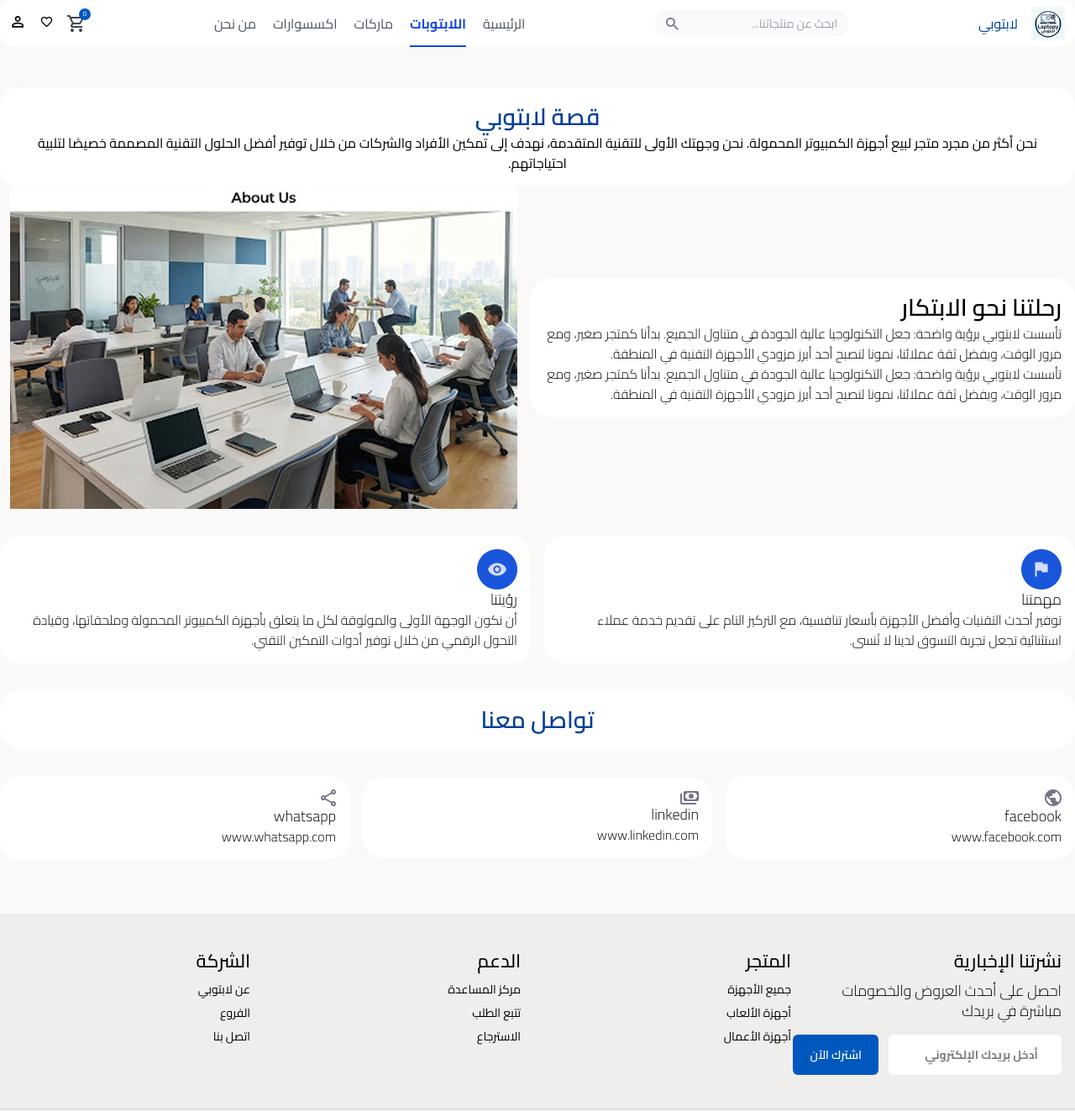
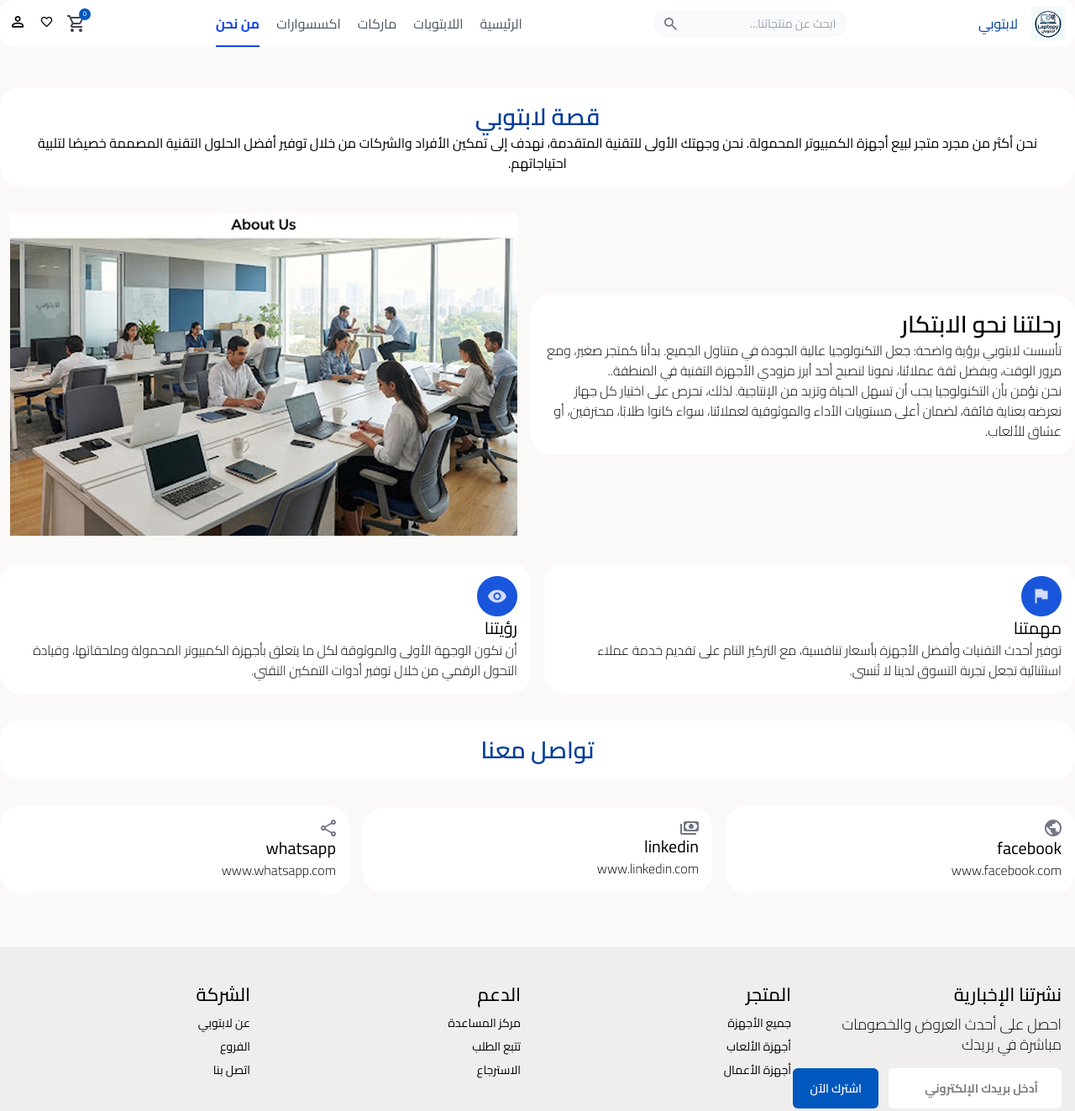
Before and after one commit to hananhamdan/Ehsan-Labtop, a website: page body.html in a window 1280 px wide. Shown: the top 1323 px of the page at 84% size. Drawn offline with Linux system fonts and the light colour scheme.

```diff
--- a/assets/css/input.css
+++ b/assets/css/input.css
@@ -89,8 +89,8 @@
   /* ================= H2 ================= */
 
   h2 {
-    font-size: 1.5rem;
-    line-height: 2rem;
+    font-size: 1.2rem;
+    line-height: 1.75rem;
     font-weight: 600;
 
     @variant md {
--- a/body.html
+++ b/body.html
@@ -118,14 +118,13 @@
 
             <a
               href="#"
-              class="relative flex h-14 items-center font-bold text-blue-700
-                     after:absolute after:bottom-0 after:right-0
-                     after:h-0.5 after:w-full after:bg-blue-700"
+              class="transition-colors duration-200 hover:text-blue-700"
             >
               اللابتوبات
             </a>
 
           </li>
+
 
 
           <li>
@@ -151,12 +150,15 @@
 
           </li>
 
-
-          <li>
+ <li>
 
             <a
-              href="./body.html"
-              class="transition-colors duration-200 hover:text-blue-700"
+              href="./index.html"
+              class="relative flex h-14 items-center
+                     font-bold text-blue-700
+                     after:absolute after:bottom-0 after:right-0
+                     after:h-0.5 after:w-full
+                     after:bg-blue-700"
             >
               من نحن
             </a>
@@ -233,39 +235,37 @@
 
   </header>
   <section class="container">
-  <div class=" text-center  boxWhite">
+  <div class=" text-center  md:my-8 my-4 boxWhite">
     <h2 class="text-PrimaryBlue  ">قصة لابتوبي</h2>
     <p>نحن أكثر من مجرد متجر لبيع أجهزة الكمبيوتر المحمولة. نحن وجهتك الأولى للتقنية المتقدمة، نهدف إلى تمكين الأفراد والشركات
 من خلال توفير أفضل الحلول التقنية المصممة خصيصًا لتلبية احتياجاتهم.</p>
   </div>
-  <div class="row gap-4">
-    <div class="flex-1 boxWhite">
+  <div class="row md:my-8 my-4 gap-4">
+    <div class="md:flex-1 boxWhite">
         <h2>
 رحلتنا نحو الابتكار
         </h2>
-        <h6>
-تأسست لابتوبي برؤية واضحة: جعل التكنولوجيا عالية الجودة في متناول الجميع. بدأنا كمتجر صغير، ومع مرور
-الوقت، وبفضل ثقة عملائنا، نمونا لنصبح أحد أبرز مزودي الأجهزة التقنية في المنطقة.
+        <h6>تأسست لابتوبي برؤية واضحة: جعل التكنولوجيا عالية الجودة في متناول الجميع. بدأنا كمتجر صغير، ومع مرور
+الوقت، وبفضل ثقة عملائنا، نمونا لنصبح أحد أبرز مزودي الأجهزة التقنية في المنطقة..
         </h6>
         <h6>
-            تأسست لابتوبي برؤية واضحة: جعل التكنولوجيا عالية الجودة في متناول الجميع. بدأنا كمتجر صغير، ومع مرور
-الوقت، وبفضل ثقة عملائنا، نمونا لنصبح أحد أبرز مزودي الأجهزة التقنية في المنطقة.
-        </h6>
+           نحن نؤمن بأن التكنولوجيا يجب أن تسهل الحياة وتزيد من الإنتاجية. لذلك، نحرص على اختيار كل جهاز نعرضه
+بعناية فائقة، لضمان أعلى مستويات الأداء والموثوقية لعملائنا، سواء كانوا طلابًا، محترفين، أو عشاق للألعاب.       </h6>
     </div>
-    <div class="flex-1">
+    <div class="md:flex-1">
         <img src="./assets/img/aboutUs.png">
     </div>
   </div>
-  <div class="row  gap-4 md:my-8 xs:my-4">
-    <div class="flex-1 boxWhite">
+  <div class=" my-4 row gap-4 md:my-8 ">
+    <div class=" md:flex-1 boxWhite">
         <img src="./assets/img/flag.png " class="block">
-        <h5>مهمتنا</h5>
+        <h4>مهمتنا</h4>
         <h6>توفير أحدث التقنيات وأفضل الأجهزة بأسعار تنافسية، مع التركيز التام على تقديم خدمة عملاء استثنائية
 تجعل تجربة التسوق لدينا لا تُنسى.</h6>
     </div>
-     <div  class="flex-1 boxWhite">
+     <div  class="md:flex-1 boxWhite">
         <img src="./assets/img/ayes.png " class="block">
-        <h5>رؤيتنا</h5>
+        <h4>رؤيتنا</h4>
 <h6>أن نكون الوجهة الأولى والموثوقة لكل ما يتعلق بأجهزة الكمبيوتر المحمولة وملحقاتها، وقيادة التحول
 الرقمي من خلال توفير أدوات التمكين التقني.</h6>
     </div>
@@ -276,20 +276,20 @@
   <section class="container">
      <div class=" text-center  boxWhite">
     <h2 class="text-PrimaryBlue  ">تواصل معنا</h2></div>
-    <div class="row gap-4 md:my-8 xs:my-4">
+    <div class="row gap-4 md:my-8 my-4 ">
         <div  class="flex-1 boxWhite">
         <img src="./assets/icons/earth.svg " class="block">
-        <h5>facebook</h5>
+        <h4>facebook</h4>
 <h6>www.facebook.com</h6>
     </div>
      <div  class="flex-1 boxWhite">
         <img src="./assets/icons/copy.svg " class="block">
-        <h5>linkedin</h5>
+        <h4>linkedin</h4>
 <h6>www.linkedin.com</h6>
     </div>
      <div  class="flex-1 boxWhite">
         <img src="./assets/icons/chare.svg " class="block">
-        <h5>whatsapp</h5>
+        <h4>whatsapp</h4>
 <h6>www.whatsapp.com</h6>
     </div>
     </div>
@@ -515,7 +515,6 @@
 
   </footer>
 
-
 </body>
 
 </html>
```
Also changed, not shown: AllDevice.html (+1 -2 lines), detals.html (+80 -16 lines), assets/css/output.css.
